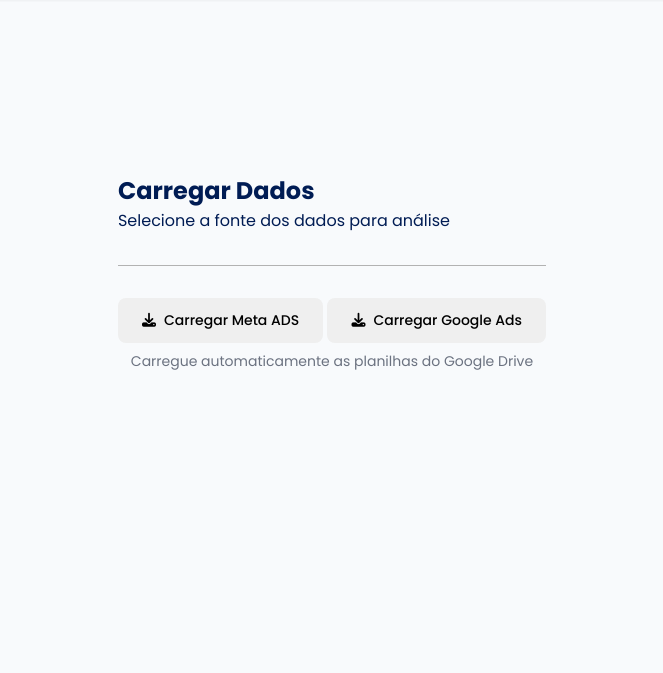
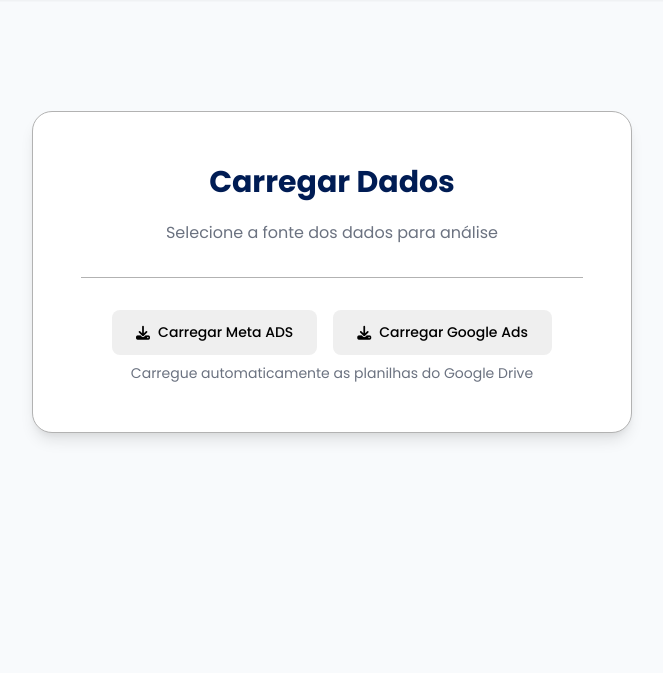
Before and after one commit to PedroHenriquePimentaVaz/AutomacaoADS, a Flask app: page / in a window 1280 px wide. Shown: the part 94-767 px from the top of the page, without its empty margins (308-971 px from the left). Run offline with Flask 3, Linux system fonts and the light colour scheme.

Commit message:
style: ajustar CSS e HTML para nova interface simplificada
- Adicionar estilos para upload-card-simplified
- Adicionar estilos para auto-upload-buttons
- Atualizar botão para 'Carregar Meta ADS'
- Manter compatibilidade com layout existente

```diff
--- a/static/css/style.css
+++ b/static/css/style.css
@@ -177,6 +177,30 @@
     width: 100%;
 }
 
+.upload-card-simplified {
+    background: var(--primary-bg);
+    border-radius: var(--radius-xl);
+    padding: 3rem;
+    text-align: center;
+    box-shadow: var(--shadow-lg);
+    border: 1px solid var(--border-light);
+    max-width: 600px;
+    width: 100%;
+}
+
+.upload-card-simplified h2 {
+    font-size: 1.875rem;
+    font-weight: 700;
+    color: var(--text-primary);
+    margin-bottom: 1rem;
+}
+
+.upload-card-simplified > p {
+    font-size: 1rem;
+    color: var(--text-secondary);
+    margin-bottom: 2rem;
+}
+
 .upload-icon {
     width: 80px;
     height: 80px;
@@ -266,6 +290,13 @@
     text-align: center;
     padding-top: 2rem;
     border-top: 1px solid var(--border-light);
+}
+
+.auto-upload-buttons {
+    display: flex;
+    gap: 1rem;
+    justify-content: center;
+    flex-wrap: wrap;
 }
 
 .auto-upload-info {
```
